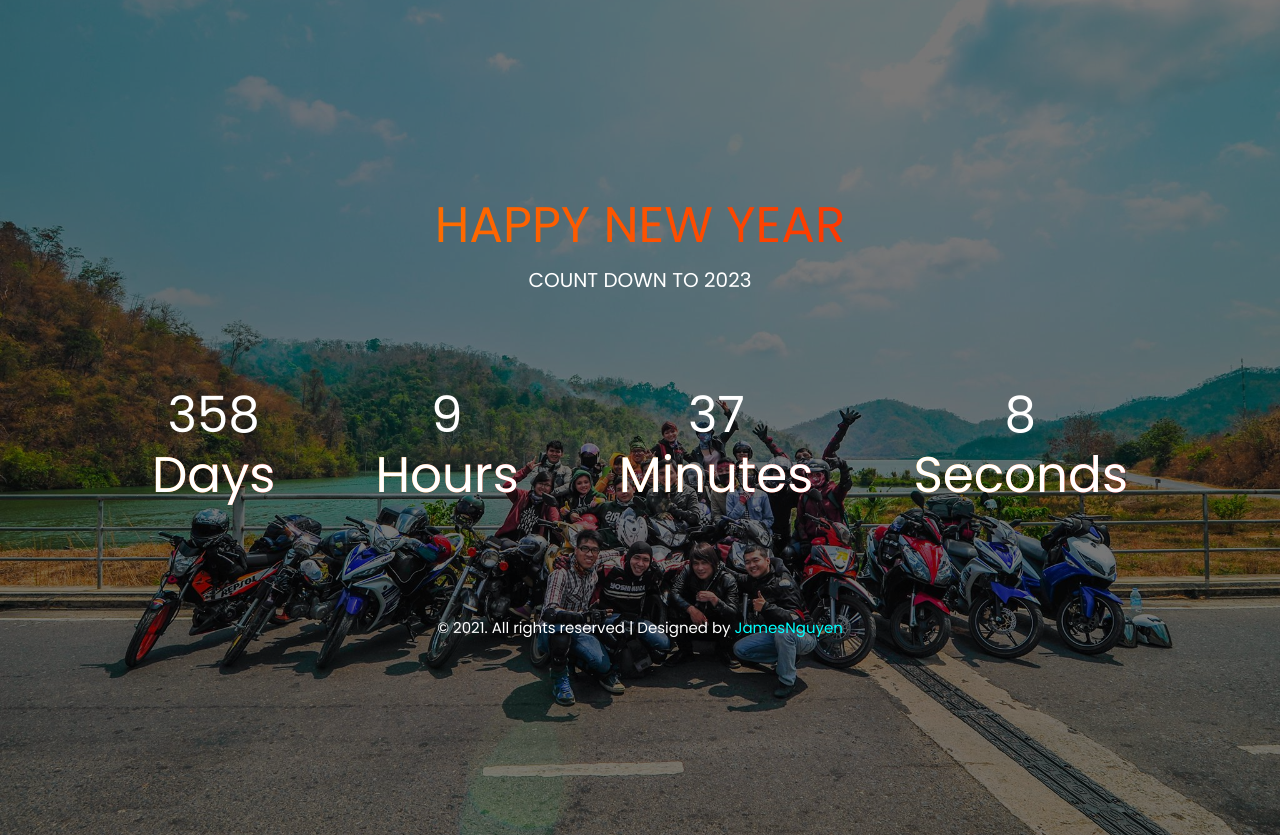
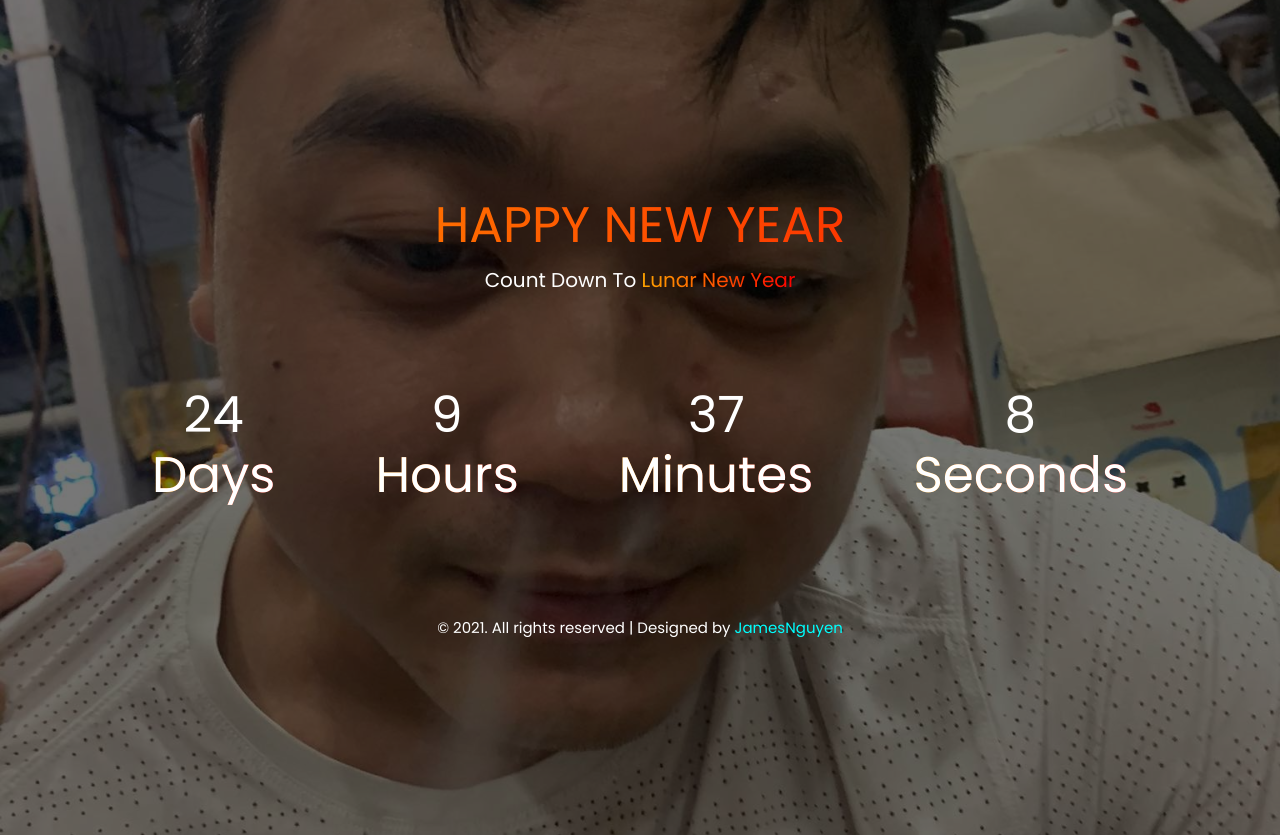
Before and after one commit to jamesnguyenn/countdown-app, a plain HTML site: page index.html in a window 1280 px wide. Drawn offline with nearby package versions, Linux system fonts and the light colour scheme.

Commit message:
chang background

```diff
--- a/app.js
+++ b/app.js
@@ -2,7 +2,7 @@ let daysEL = document.querySelector("#days");
 let hoursEL = document.querySelector("#hours");
 let minutesEL = document.querySelector("#minutes");
 let secondsEl = document.querySelector("#seconds");
-let newYear = new Date("01 Jan 2023");
+let newYear = new Date("01 Feb 2022");
 
 function countDown() {
   let newYearDate = new Date(newYear);
--- a/index.html
+++ b/index.html
@@ -37,7 +37,7 @@
     <div class="header">
       <h1 class="animate__animated animate__bounceInDown">HAPPY NEW YEAR</h1>
       <p class="animate__animated animate__bounceInUp">
-        COUNT DOWN TO <strong>2023</strong>
+        Count Down To <strong>Lunar New Year</strong>
       </p>
     </div>
     <div class="count-list">
--- a/style.scss
+++ b/style.scss
@@ -14,12 +14,12 @@ body {
   box-sizing: border-box;
   font-family: "Poppins", sans-serif;
   height: auto;
-  background: url(./11062905_1020373774657591_709250786804205134_o.jpg),
+  background: url(./259411664_191344466450645_1475537966378332293_n.jpg),
     rgba(0, 0, 0, 0.534);
   background-blend-mode: overlay;
   background-repeat: no-repeat;
   background-size: cover;
-  background-position: center center;
+  background-position: center;
   padding: 200px 0;
 }
 
@@ -32,6 +32,12 @@ img {
 .header h1 {
   font-size: 50px;
   margin-bottom: 20px;
+  color: transparent;
+  background-image: linear-gradient(to right, #ffa400, #fd0000);
+  -webkit-background-clip: text;
+}
+
+.header p strong {
   color: transparent;
   background-image: linear-gradient(to right, #ffa400, #fd0000);
   -webkit-background-clip: text;
@@ -98,11 +104,6 @@ img {
   .header p {
     font-size: 13px;
   }
-  .header p strong {
-    color: transparent;
-    background-image: linear-gradient(to right, #ffa400, #fd0000);
-    -webkit-background-clip: text;
-  }
 
   .count-content p {
     font-size: 45px;
```
Also changed, not shown: 259411664_191344466450645_1475537966378332293_n.jpg (added), style.css, 1 other file.
